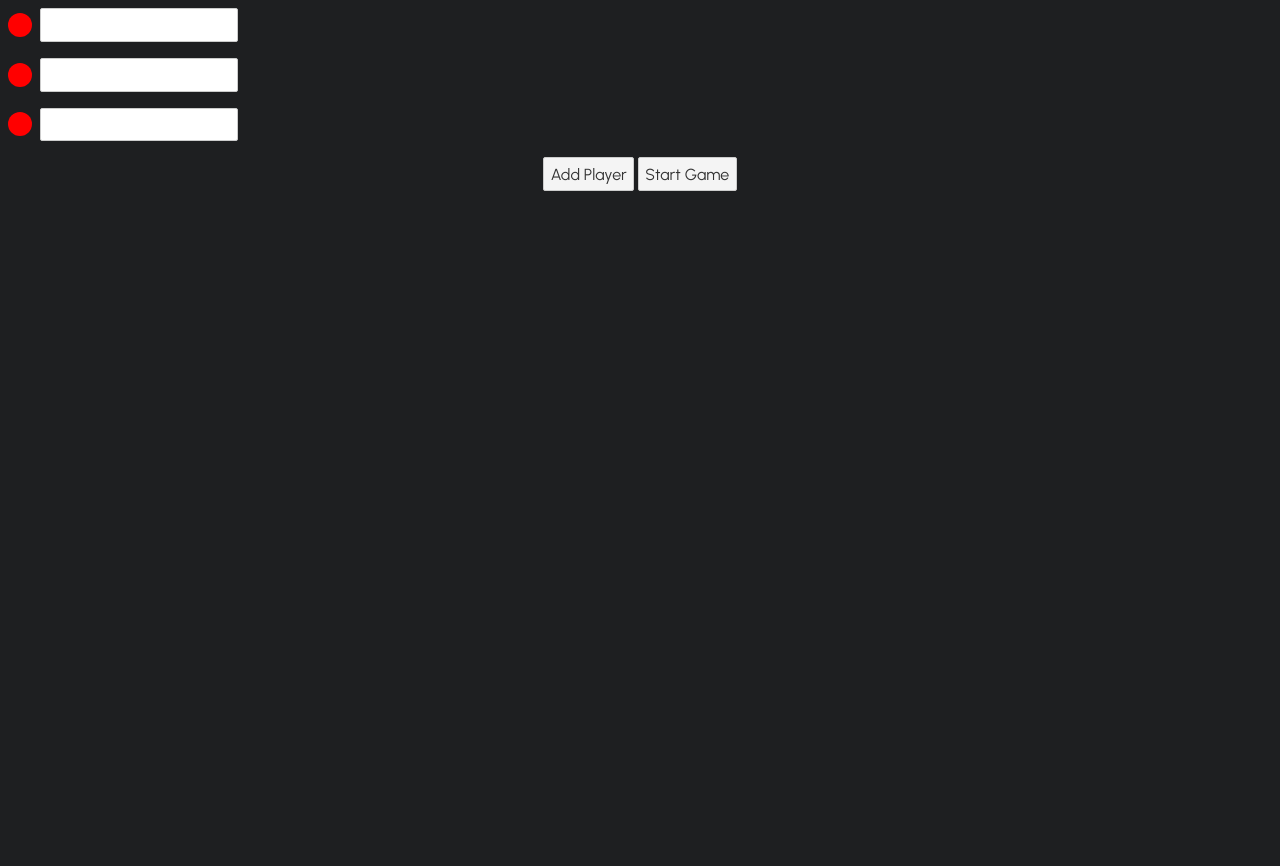
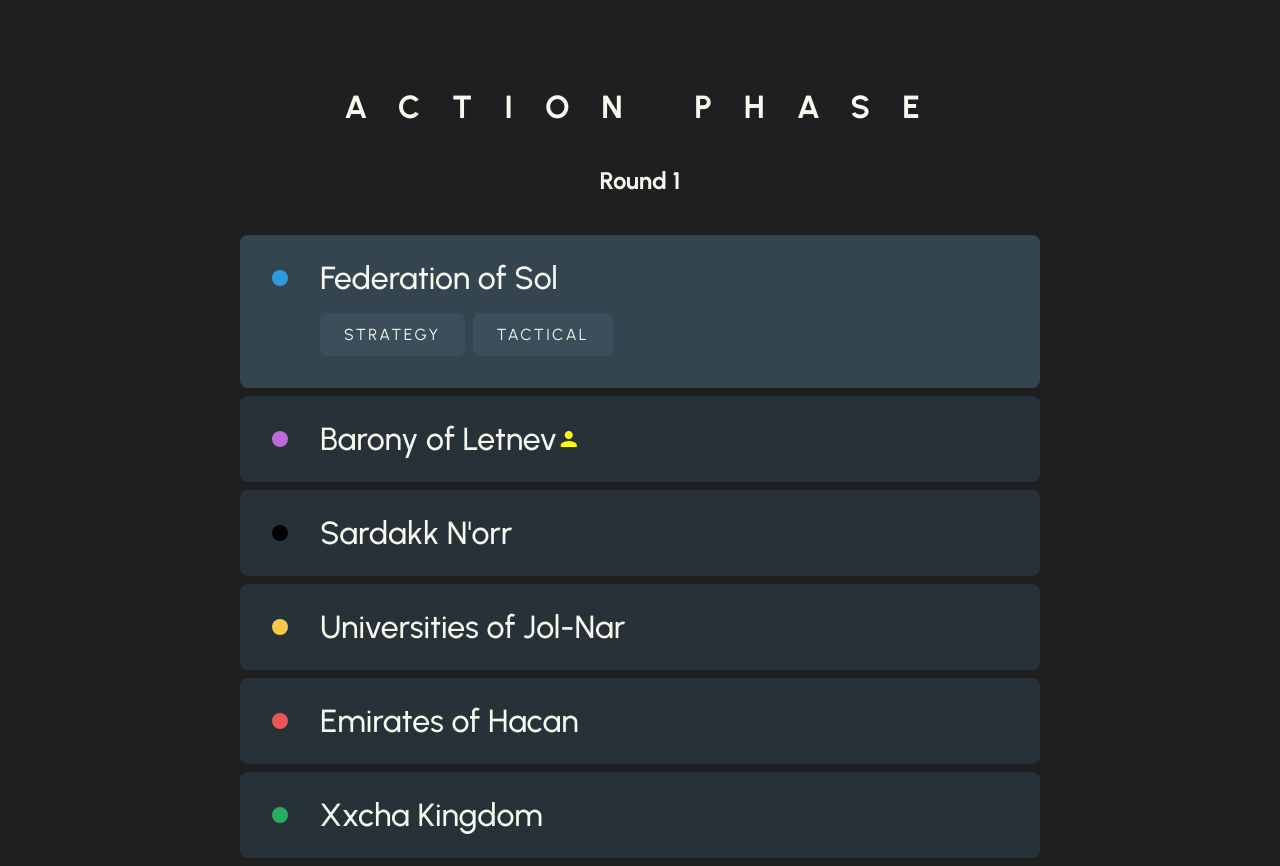
Before and after one commit to mitchdaniels/ti4-dashboard, a Svelte app: page / in a window 1280 px wide. Before the commit the page ends 800 px from the top, so only its background shows below. Built offline with nearby package versions, Linux system fonts and the light colour scheme.

Commit message:
Strategy selection

```diff
--- a/package.json
+++ b/package.json
@@ -18,6 +18,7 @@
     "svelte": "^3.0.0"
   },
   "dependencies": {
-    "sirv-cli": "^2.0.0"
+    "sirv-cli": "^2.0.0",
+    "svelte-typeahead": "^4.2.1"
   }
 }
--- a/src/ActionPhase.svelte
+++ b/src/ActionPhase.svelte
@@ -2,11 +2,14 @@
 
 <script>
 	import Card from './Card.svelte'
-	// import players from './data.js'
+	import dummyPlayers from './data.js'
 	import { flip } from 'svelte/animate'
 	import { backInOut } from 'svelte/easing'
 
 	export let players
+
+	players = players ? players : dummyPlayers
+	console.log(players)
 
 	let round = 0
 	let activePlayer
--- a/src/App.svelte
+++ b/src/App.svelte
@@ -4,7 +4,7 @@
 	import ActionPhase from './ActionPhase.svelte'
 
 	let players
-	export let phase = "Setup"
+	export let phase = "Action"
 </script>
 
 {#if phase === "Setup"}
--- a/src/Card.svelte
+++ b/src/Card.svelte
@@ -28,6 +28,14 @@
 				{/if}
 		</div>
 		<div class="strategy" class:used={player.strategicCompleted}>{player.strategy}</div>
+		{#if player.strategy = ''}
+			<select name="strategy" id="strategy-select" bind:value={player.strategy}>
+			  <option value="Leadership">Leadership</option>
+			  <option value="Politics">Politics</option>
+			  <option value="Diplomacy">Diplomacy</option>
+			  <option value="Trade">Trade</option>
+			</select>
+		{/if}
 	</div>
 	{#if active}
 		<div class="actions" transition:slide={{ duration: 500, easing: backInOut }}>
@@ -42,12 +50,12 @@
 			{/if}
 		</div>
 	{/if}
-	<div class="point-tracker">
+	<!-- <div class="point-tracker">
 		{#each Array(10) as e, i}
 			<div class="point" class:active="{i < player.points}" on:click={() => player.points = i + 1}>
 			</div>
 		{/each}
-	</div>
+	</div> -->
 </div>
 
 <style>
--- a/src/Setup.svelte
+++ b/src/Setup.svelte
@@ -1,5 +1,5 @@
 <script>
-	import { colors } from './data.js'
+	import { colors, factions } from './data.js'
 
 	export let players = [
 		{
@@ -16,7 +16,7 @@
 		}
 	]
 
-	console.log(colors);
+	console.log(factions);
 
 	export let phase;
 </script>
@@ -25,11 +25,16 @@
 	{#each players as player, i}
 		<div class="player-info">
 			<div class="circle" style="background-color: {player.color}">
-				{#each colors as color}
-					<div class={color} value="Blue" />
+				<!-- {#each colors as color}
+					<div class={color} bind:value={player.color} value="Blue" />
+				{/each} -->
+			</div>
+			<input type="text" name="example" list="exampleList" bind:value={player.faction}>
+			<datalist id="exampleList">
+				{#each factions.base as faction}
+					<option value={faction}>
 				{/each}
-			</div>
-			<input bind:value={player.faction} on:blur={ e => console.log(e.target.value)}/>
+			</datalist>
 			{#if i > 2}
 				<span class="material-icons close" on:click={() => {players.splice(i, 1), players = players;}}>close</span>
 			{/if}
--- a/src/StrategyPhase.svelte
+++ b/src/StrategyPhase.svelte
@@ -1,10 +1,25 @@
 <script>
+	import dummyPlayers from './data.js'
+
 	export let phase, players
+
+	players = players ? players : dummyPlayers
 </script>
 
 <p>
 	In clockwise table order starting with Speaker, players pick their strategy cards
 </p>
+
+{#each players as player, i (player.seat)}
+	<div animate:flip={{ easing: backInOut }}>
+		<Card
+			bind:player
+			active={player === activePlayer}
+			on:action={advancePlayer}
+		/>
+	</div>
+{/each}
+
 <button on:click={() => phase = "Action"}>
 	End Phase
 </button>
--- a/src/data.js
+++ b/src/data.js
@@ -7,9 +7,25 @@
 	'27AE60' // green
 ]
 
+export const factions = {
+	base: [
+		'Emirates of Hacan',
+		'Federation of Sol',
+		'Xxcha Kingdom',
+		'Universities of Jol-Nar',
+		'Sardakk N\'orr',
+		'Ghosts of Creuss',
+		'L1Z1X Mindset',
+		'Nekro Virus',
+		'Clan of Saar',
+		'Arborec',
+		'Barony of Letnev'
+	]
+}
+
 const players = [
 	{
-		id: 1,
+		seat: 1,
 		color: '#2D9CDB',
 		faction: 'Federation of Sol',
 		passed: false,
@@ -17,7 +33,7 @@
 		points: 3
 	},
 	{
-		id: 2,
+		seat: 2,
 		color: '#BB6BD9',
 		faction: 'Barony of Letnev',
 		passed: false,
@@ -26,7 +42,7 @@
 		points: 3
 	},
 	{
-		id: 3,
+		seat: 3,
 		color: '#000000',
 		faction: 'Sardakk N\'orr',
 		passed: false,
@@ -34,7 +50,7 @@
 		points: 7
 	},
 	{
-		id: 4,
+		seat: 4,
 		color: '#F2C94C',
 		faction: 'Universities of Jol-Nar',
 		passed: false,
@@ -42,7 +58,7 @@
 		points: 3
 	},
 	{
-		id: 5,
+		seat: 5,
 		color: '#EB5757',
 		faction: 'Emirates of Hacan',
 		passed: false,
@@ -50,7 +66,7 @@
 		points: 5
 	},
   {
-		id: 6,
+		seat: 6,
 		color: '#27AE60',
 		faction: 'Xxcha Kingdom',
 		passed: false,
```
Also changed, not shown: src/players.js (+7 -7 lines), 1 other file (tests, documents, lock files or other folders).
